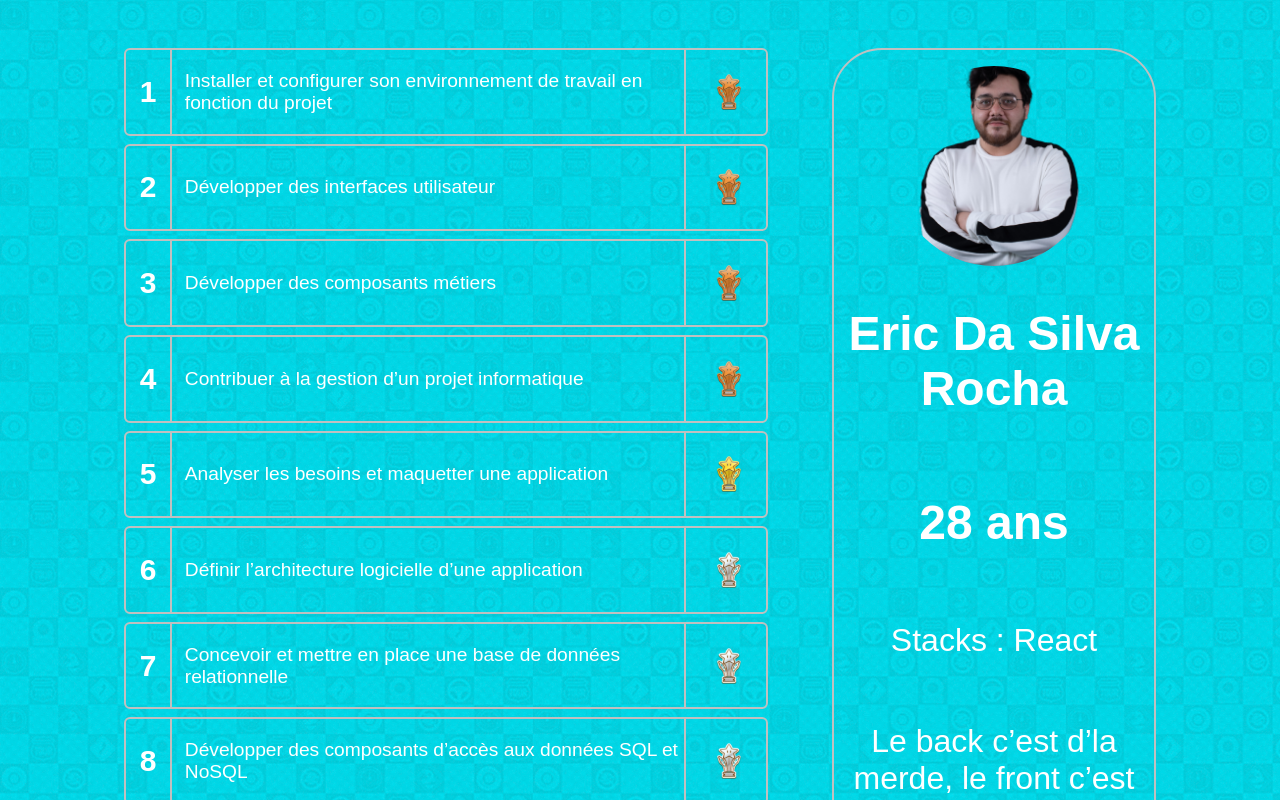
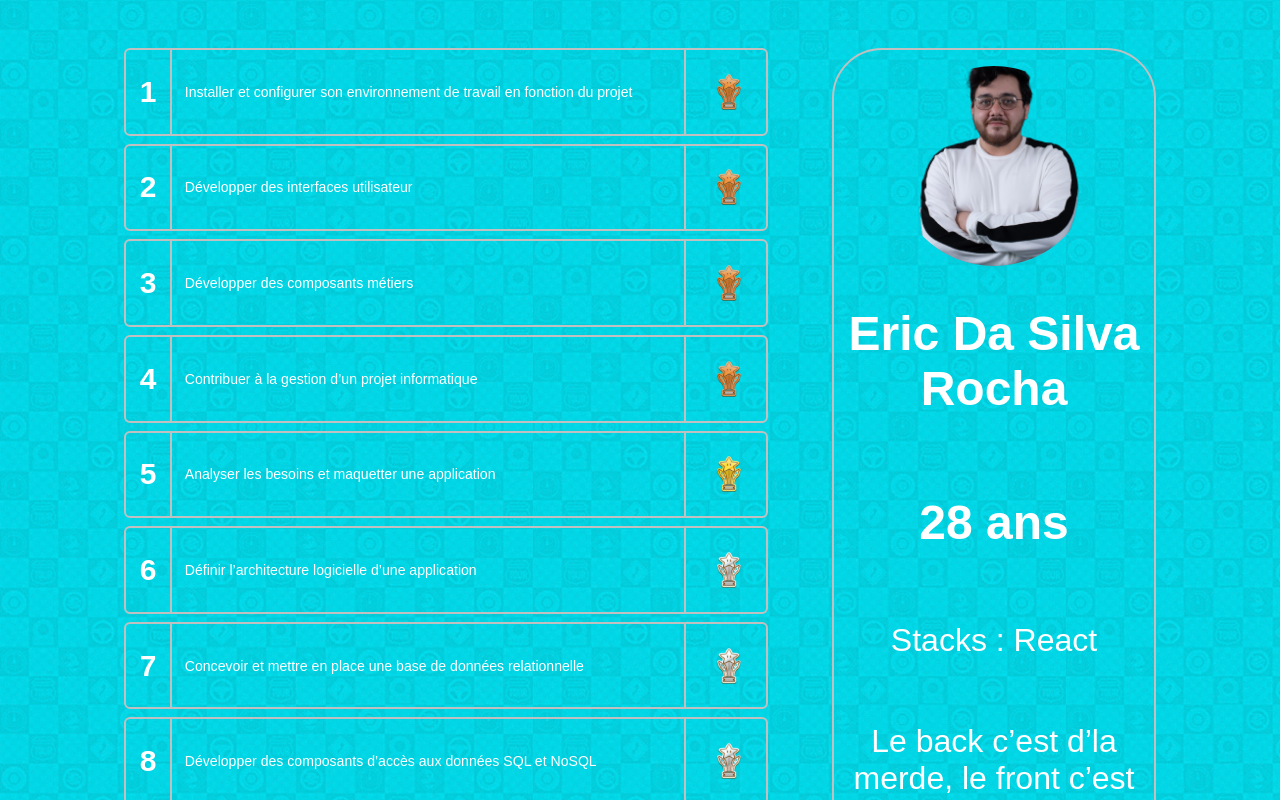
Before and after one commit to 2024-cda-boulogne/skilltree-kga, a React (Create React App) app in the folder skilltree/: page /details in a window 1280 px wide. Shown: the top 800 px of the page. Built offline with nearby package versions, Linux system fonts and the light colour scheme.

Commit message:
dev update

```diff
--- a/skilltree/src/Details.css
+++ b/skilltree/src/Details.css
@@ -29,7 +29,7 @@ body{
     max-width: 39vw;
     padding-left: 1vw;
     text-align: start;
-    font-size: 1.5vw;
+    font-size: 1.1vw;
 }
 
 .Line{
@@ -87,10 +87,6 @@ audio{
 }
 
 @media screen and (max-width: 847px) {
-
-    p {
-      font-size: 0%;
-    }
 
     #Card{
         height: 50vh;
--- a/skilltree/src/index.css
+++ b/skilltree/src/index.css
@@ -51,11 +51,6 @@
     width: auto;
     display: flex;
     justify-content: center;
-  }
-
-  .photomg {
-    height: 150px;
-    width: 150px;
   }
 
 }
```
